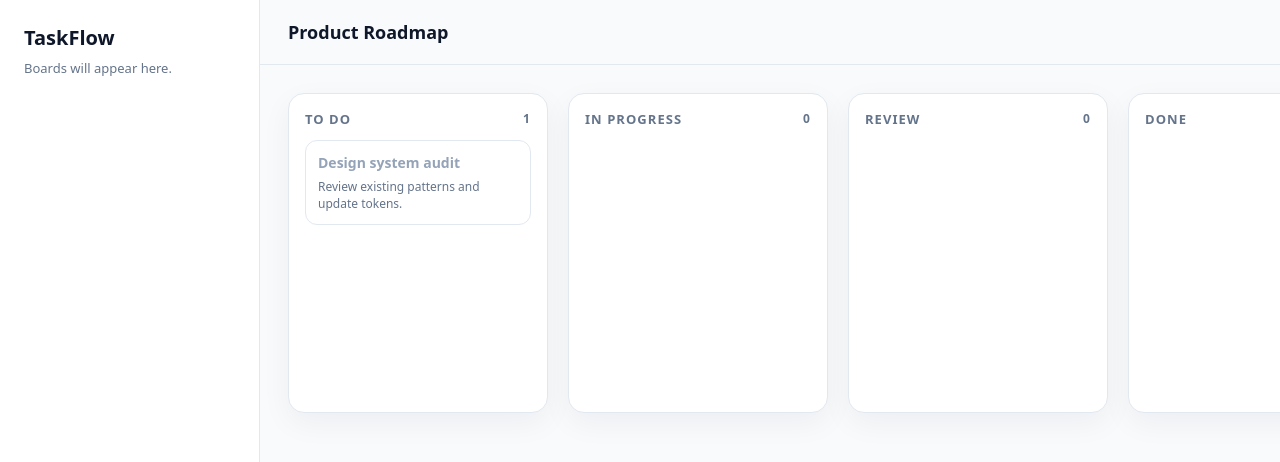
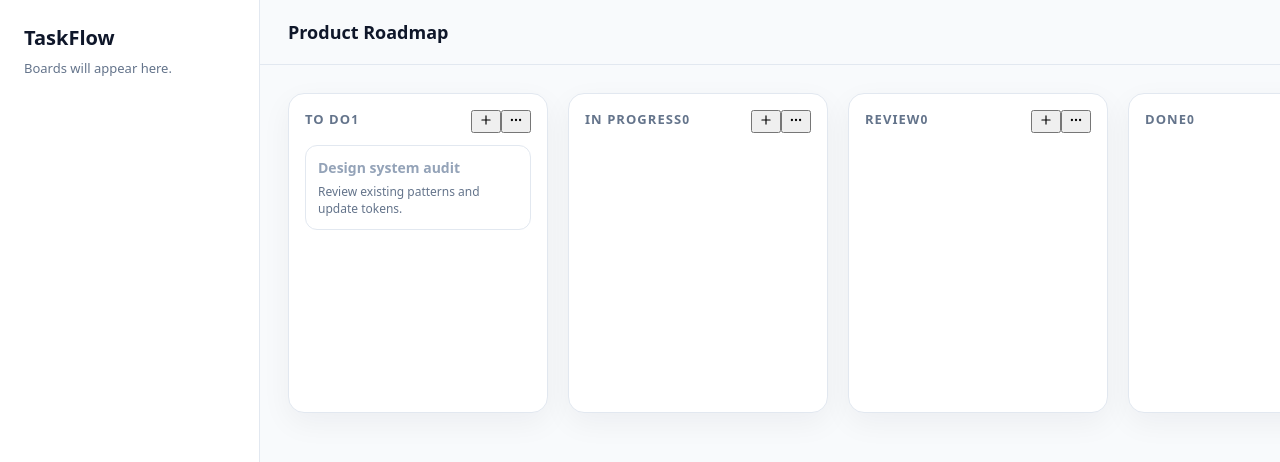
Before and after one commit to letsgokala/Kala-weather-app, a React (Vite) app: page / in a window 1280 px wide. Shown: the top 462 px of the page. Built offline with nearby package versions, Linux system fonts and the light colour scheme.

Commit message:
ui: improve column behavior

```diff
--- a/src/components/Column.tsx
+++ b/src/components/Column.tsx
@@ -2,6 +2,7 @@ import React from 'react';
 import { Droppable } from '@hello-pangea/dnd';
 import { Task } from '../types/task';
 import { TaskCard } from './TaskCard';
+import { Plus, MoreHorizontal } from 'lucide-react';
 
 interface ColumnProps {
   id: string;
@@ -13,8 +14,18 @@ export const Column = ({ id, title, tasks }: ColumnProps) => {
   return (
     <div className="column">
       <div className="column-header">
-        <span>{title}</span>
-        <span className="column-count">{tasks.length}</span>
+        <div className="column-title">
+          <span>{title}</span>
+          <span className="column-count">{tasks.length}</span>
+        </div>
+        <div className="column-actions">
+          <button className="icon-button">
+            <Plus size={14} />
+          </button>
+          <button className="icon-button">
+            <MoreHorizontal size={14} />
+          </button>
+        </div>
       </div>
       <Droppable droppableId={id}>
         {(provided) => (
```
